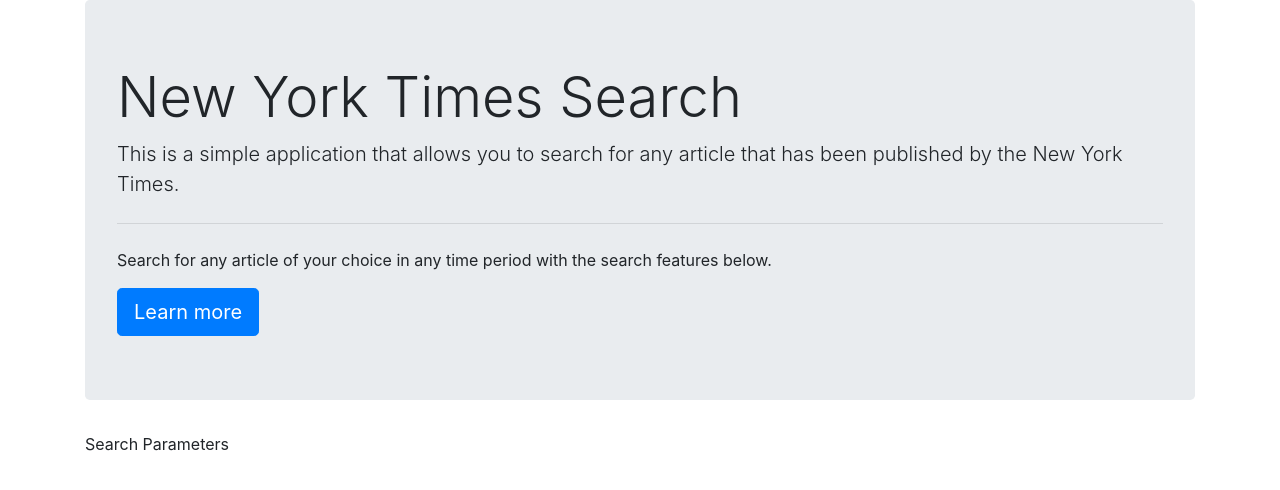
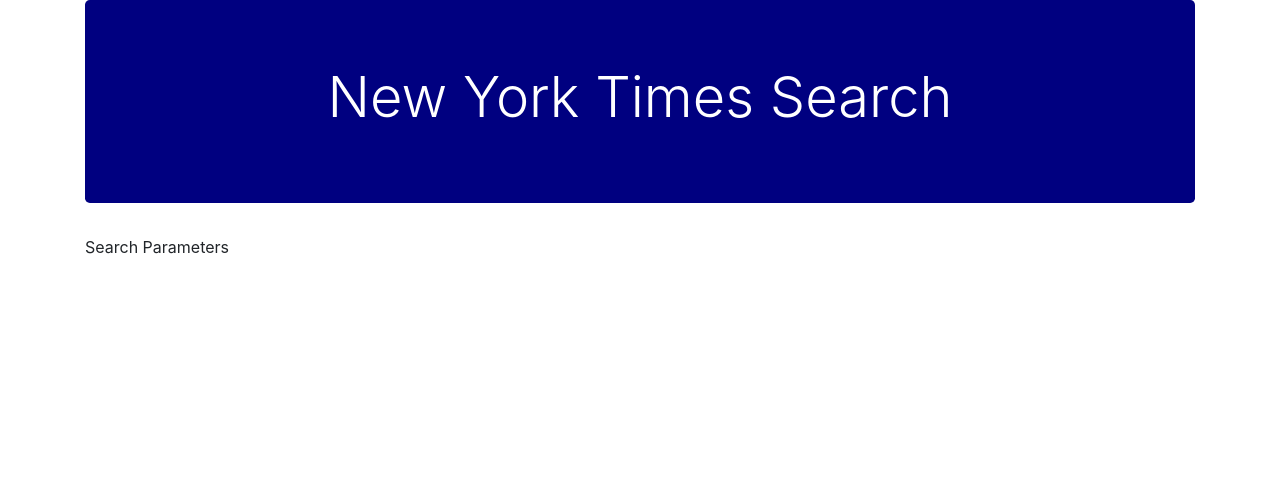
Before and after one commit to tehpunisher456/New-York-Times-thingy, a plain HTML site: page index.html in a window 1280 px wide. Drawn offline with nearby package versions, Linux system fonts and the light colour scheme.

Commit message:
made css file

```diff
--- a/index.html
+++ b/index.html
@@ -10,6 +10,7 @@
     <link rel="stylesheet"
         href="https://cdnjs.cloudflare.com/ajax/libs/twitter-bootstrap/4.0.0/css/bootstrap.min.css" />
 
+        <link rel="stylesheet" href="style.css" />
 
 </head>
 
@@ -17,11 +18,6 @@
     <div class="container">
         <div class="jumbotron">
             <h1 class="display-4">New York Times Search</h1>
-            <p class="lead">This is a simple application that allows you to search for any article that has been
-                published by the New York Times.</p>
-            <hr class="my-4">
-            <p>Search for any article of your choice in any time period with the search features below.</p>
-            <a class="btn btn-primary btn-lg" href="#" role="button">Learn more</a>
         </div>
 
 
--- /dev/null
+++ b/style.css
@@ -0,0 +1,6 @@
+.jumbotron{
+    background-color: navy;
+    color: white;
+    text-align: center;
+    font-weight: bold !important;
+}
```
